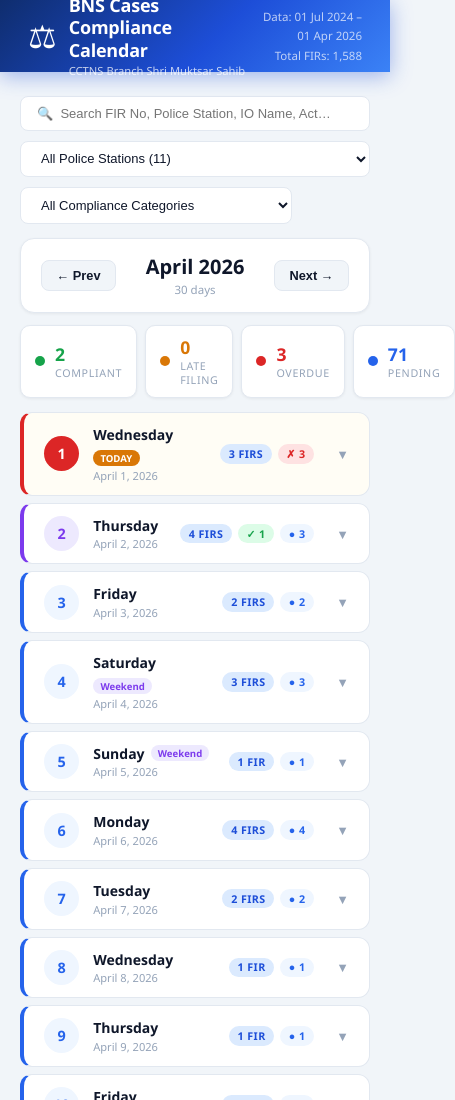
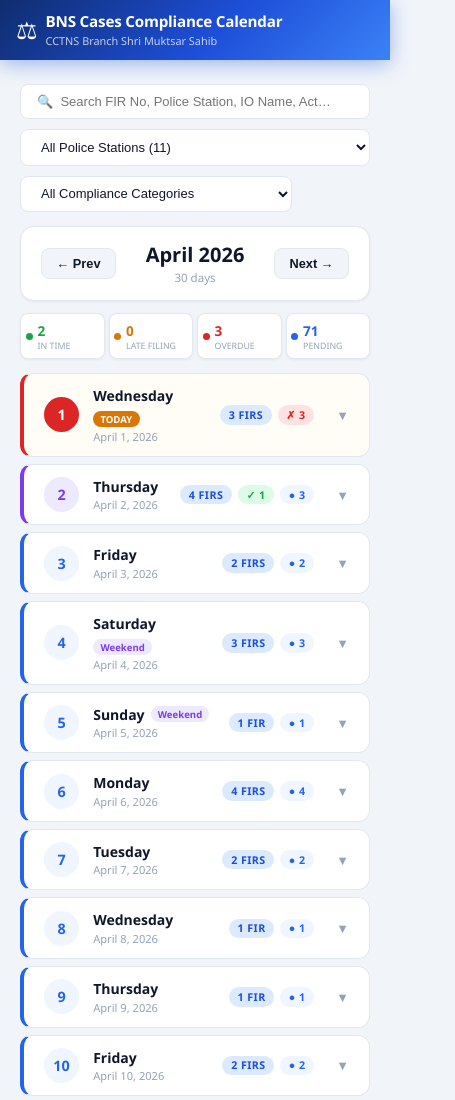
Before and after one commit to Dev-deepak001/Project1, a plain HTML site: page index.html in a window 390 px wide. Shown: the top 1100 px of the page, 455 px wide, since content can reach past the window. Drawn offline with Linux system fonts and the light colour scheme.

Commit message:
Update index.html

```diff
--- a/index.html
+++ b/index.html
@@ -33,7 +33,16 @@ body{font-family:'Segoe UI',system-ui,sans-serif;background:var(--bg);color:var(
 
 /* OVERALL STATS */
 .ov-stats{display:grid;grid-template-columns:repeat(5,1fr);gap:.75rem;margin-bottom:1.25rem}
-@media(max-width:760px){.ov-stats{display:none}.legend{display:none}}
+@media(max-width:760px){
+  .ov-stats{display:none}
+  .legend{display:none}
+  .hdr{height:auto;padding:.75rem 1rem;flex-direction:column;align-items:flex-start;gap:.25rem}
+  .hdr-meta{display:none}
+  .hdr-ico{font-size:1.5rem}
+  .hdr-title h1{font-size:.95rem}
+  .hdr-title p{font-size:.68rem}
+  .hdr-brand{gap:.5rem}
+}
 .ov-card{background:var(--surface);border:1px solid var(--border);border-radius:.875rem;padding:1.1rem 1rem 1rem;box-shadow:var(--sh1);position:relative;overflow:hidden;cursor:pointer;transition:box-shadow .18s,transform .18s}
 .ov-card:hover{box-shadow:var(--sh2);transform:translateY(-1px)}
 .ov-card.af{outline:3px solid var(--primary);outline-offset:1px}
@@ -75,6 +84,13 @@ body{font-family:'Segoe UI',system-ui,sans-serif;background:var(--bg);color:var(
 .ms-dot{width:10px;height:10px;border-radius:50%;flex-shrink:0}
 .ms-body .msval{font-weight:800;font-size:1.1rem}
 .ms-body .mslbl{font-size:.67rem;color:var(--text3);text-transform:uppercase;letter-spacing:.06em}
+@media(max-width:600px){
+  .mstats{grid-template-columns:repeat(4,1fr);gap:.25rem}
+  .mstat{padding:.4rem .3rem;gap:.3rem;border-radius:.5rem}
+  .ms-dot{width:7px;height:7px}
+  .ms-body .msval{font-size:.85rem}
+  .ms-body .mslbl{font-size:.55rem;letter-spacing:0}
+}
 
 /* LEGEND */
 .legend{display:flex;align-items:center;gap:1.125rem;flex-wrap:wrap;background:var(--surface);border:1px solid var(--border);border-radius:.75rem;padding:.6rem 1.25rem;margin-bottom:.875rem;font-size:.75rem;box-shadow:var(--sh1)}
@@ -174,7 +190,7 @@ tbody tr:hover td{background:var(--gray-lt)}
     </select>
     <select class="tb-sel" id="catF" onchange="render()">
       <option value="">All Compliance Categories</option>
-      <option value="compliant">&#10003; Compliant (IIF5 within 60 days)</option>
+      <option value="compliant">&#10003; In Time (IIF5 within 60 days)</option>
       <option value="late">&#8987; Late Filing (IIF5 &gt; 60 days)</option>
       <option value="overdue">&#10007; Overdue (IIF5 not filed)</option>
       <option value="pending">&#9679; Pending (still within 60-day window)</option>
@@ -219,7 +235,7 @@ function buildOverallStats(){
   const pct=n=>((n/tot)*100).toFixed(1)+'%';
   const cards=[
     {c:'c-all', v:tot,  l:'Total FIRs',       p:''},
-    {c:'c-comp',v:comp, l:'Compliant &#10003;',p:pct(comp)},
+    {c:'c-comp',v:comp, l:'In Time &#10003;',p:pct(comp)},
     {c:'c-late',v:late, l:'Late Filing &#8987;',p:pct(late)},
     {c:'c-over',v:over, l:'Overdue &#10007;',  p:pct(over)},
     {c:'c-pend',v:pend, l:'Pending &#9679;',   p:pct(pend)},
@@ -270,7 +286,7 @@ function render(){
   const mo=fd.filter(r=>im(r)&&r.category==='overdue').length;
   const mp=fd.filter(r=>im(r)&&r.category==='pending').length;
   document.getElementById('mStats').innerHTML=`
-    <div class="mstat"><span class="ms-dot" style="background:var(--green)"></span><div class="ms-body"><div class="msval" style="color:var(--green)">${mc}</div><div class="mslbl">Compliant</div></div></div>
+    <div class="mstat"><span class="ms-dot" style="background:var(--green)"></span><div class="ms-body"><div class="msval" style="color:var(--green)">${mc}</div><div class="mslbl">In Time</div></div></div>
     <div class="mstat"><span class="ms-dot" style="background:var(--orange)"></span><div class="ms-body"><div class="msval" style="color:var(--orange)">${ml}</div><div class="mslbl">Late Filing</div></div></div>
     <div class="mstat"><span class="ms-dot" style="background:var(--red)"></span><div class="ms-body"><div class="msval" style="color:var(--red)">${mo}</div><div class="mslbl">Overdue</div></div></div>
     <div class="mstat"><span class="ms-dot" style="background:var(--blue)"></span><div class="ms-body"><div class="msval" style="color:var(--blue)">${mp}</div><div class="mslbl">Pending</div></div></div>`;
@@ -335,7 +351,7 @@ function bldTable(cases){
   </tr>`;
   const rows=cases.map((r,i)=>{
     const pill={
-      compliant:`<span class="pill p-comp"><span class="dot d-g"></span>Compliant</span>`,
+      compliant:`<span class="pill p-comp"><span class="dot d-g"></span>In Time</span>`,
       late:     `<span class="pill p-late"><span class="dot d-o"></span>Late Filing</span>`,
       overdue:  `<span class="pill p-over"><span class="dot d-r"></span>Overdue</span>`,
       pending:  `<span class="pill p-pend"><span class="dot d-b"></span>Pending</span>`,
```
